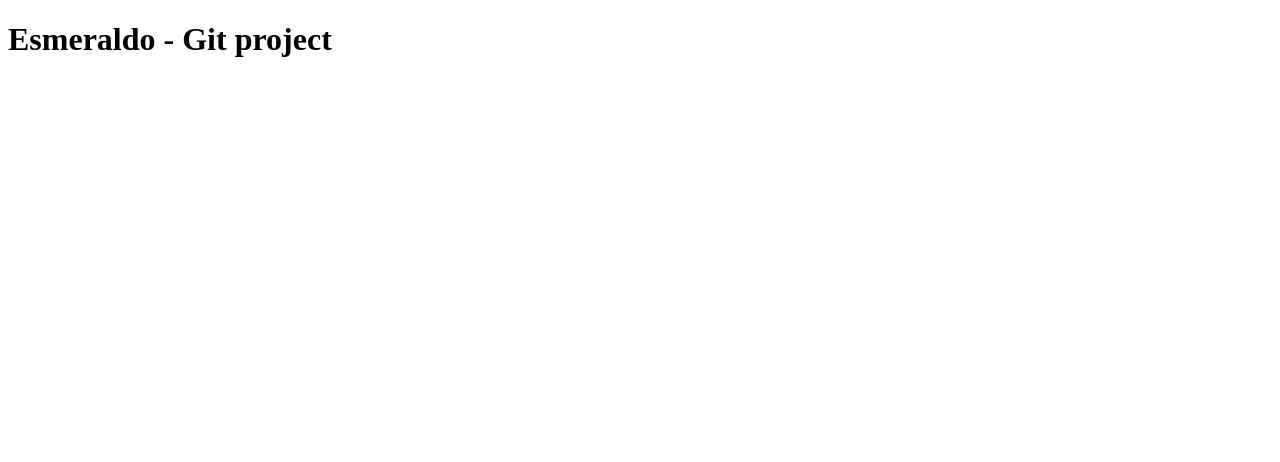
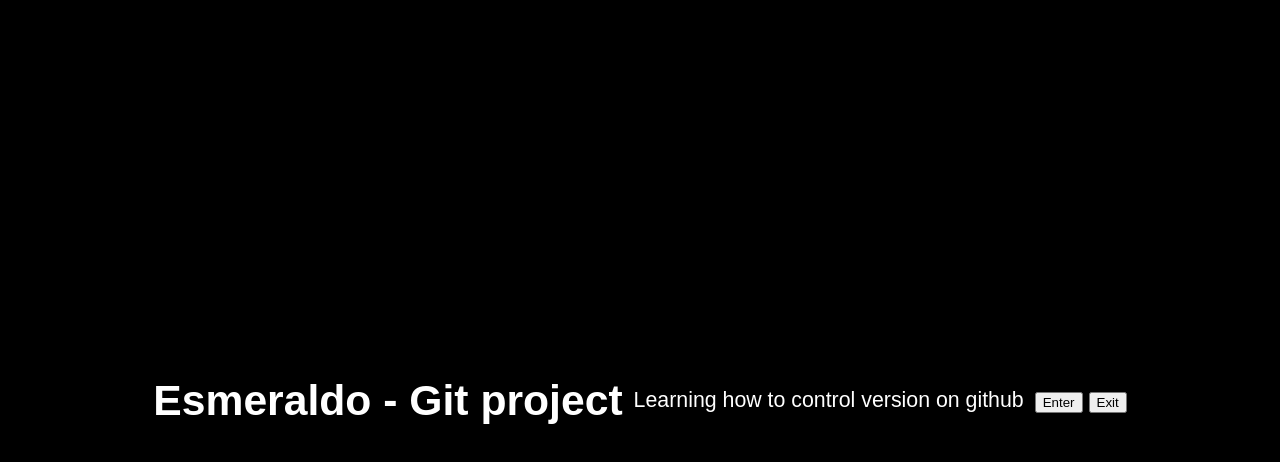
Before and after one commit to Esmeraldo007/git_project, a plain HTML site: page project1/index.html in a window 1280 px wide. Drawn offline with Linux system fonts and the light colour scheme.

Commit message:
Add Css style

```diff
--- a/project1/index.html
+++ b/project1/index.html
@@ -5,8 +5,30 @@
 	<meta name="viewport" content="width=device-width, initial-scale=1">
 	<title>Git Practicing</title>
 </head>
+<style>
+	body{
+		background: black;
+		color: white;
+		display: flex;
+		align-content: center;
+		height: 100vh;
+		justify-content: center;
+		grid-gap: 11px;
+		align-items: center;
+		overflow: hidden;
+		font-size: 16pt;
+		margin: 0;
+		padding: 0;
+		box-sizing: border;
+		font-family: arial;
+	}
+</style>
 <body>
 	<h1>Esmeraldo - Git project</h1>
-
+	<p>Learning how to control version on github</p>
+	<section>
+		<button>Enter</button>
+		<button>Exit</button>
+	</section>
 </body>
 </html>
```
